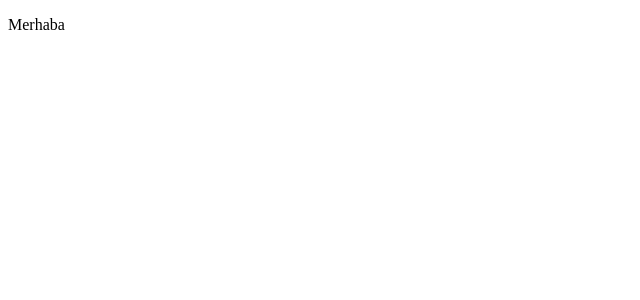
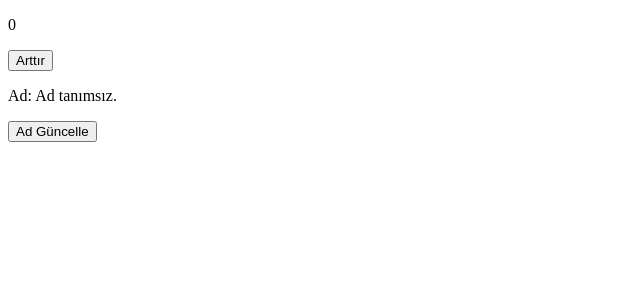
Before and after one commit to burak-ocak/ders12, a React (Create React App) app: page / in a window 1280 px wide. Shown: the top 300 px of the page, without its empty margins (0-640 px from the left). Built offline with nearby package versions, Linux system fonts and the light colour scheme.

Commit message:
feat: useEfeect ve dep. array örneği yapıldı.

```diff
--- a/src/App.js
+++ b/src/App.js
@@ -1,8 +1,27 @@
+import { useEffect, useState } from "react";
 
 
 function App() {
+  const [sayac, sayacGuncelle] = useState(0);
+
+  const [ad, adGuncelle] = useState("Ad tanımsız.")
+
+  useEffect( ()=>{
+    document.title = sayac;
+  }, [sayac] );
+
+  function adFonksiyonu(){
+    let zaman = new Date().getSeconds();
+    adGuncelle("Ahmet Yılmaz: " + zaman);
+  }
+
   return (
-    <p>Merhaba</p>
+    <>
+      <p>{sayac}</p>
+      <button onClick={ ()=> {sayacGuncelle(onceki => onceki + 1)} }>Arttır</button>
+      <p>Ad: {ad}</p>
+      <button onClick={adFonksiyonu}>Ad Güncelle</button>
+    </>
   );
 }
 
```
